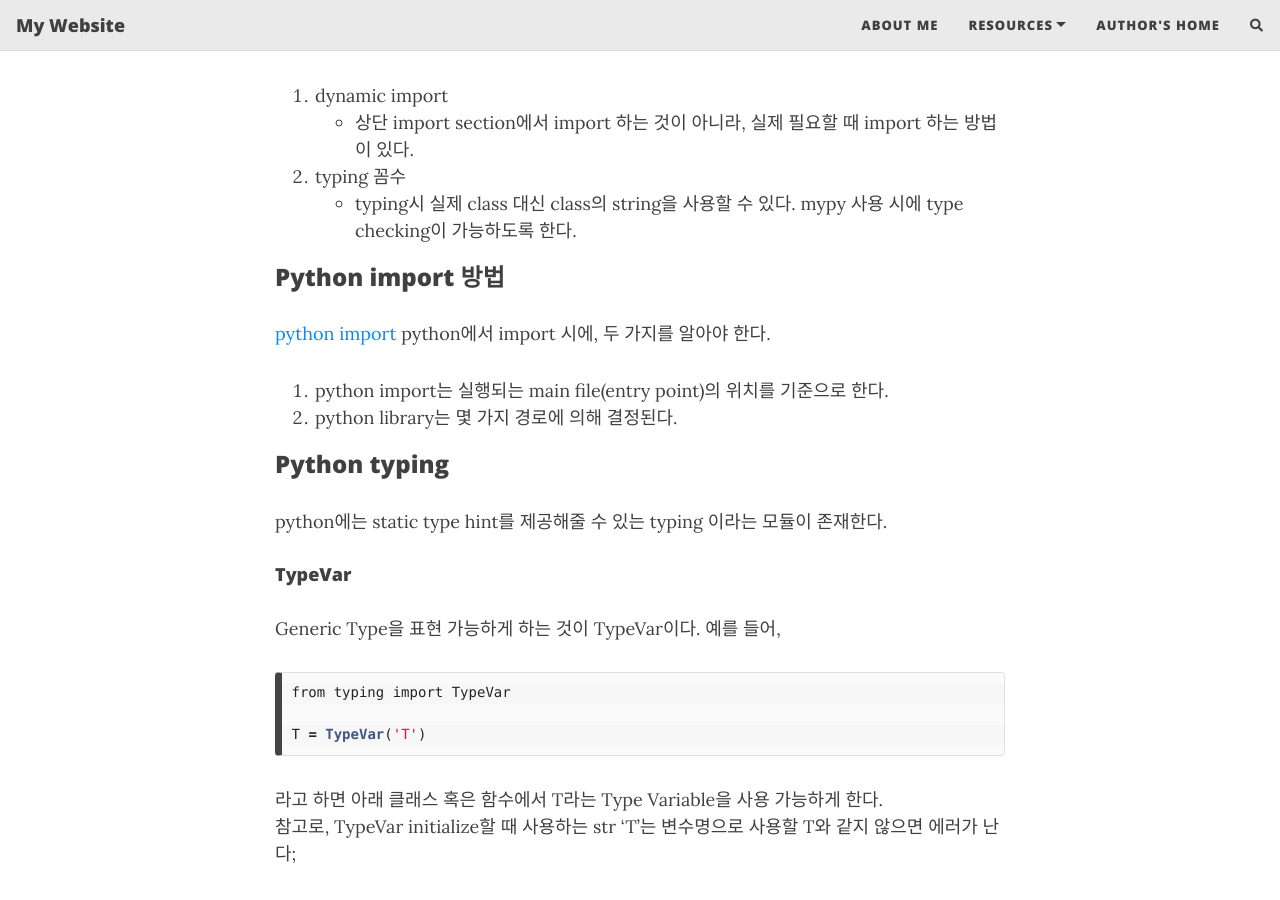
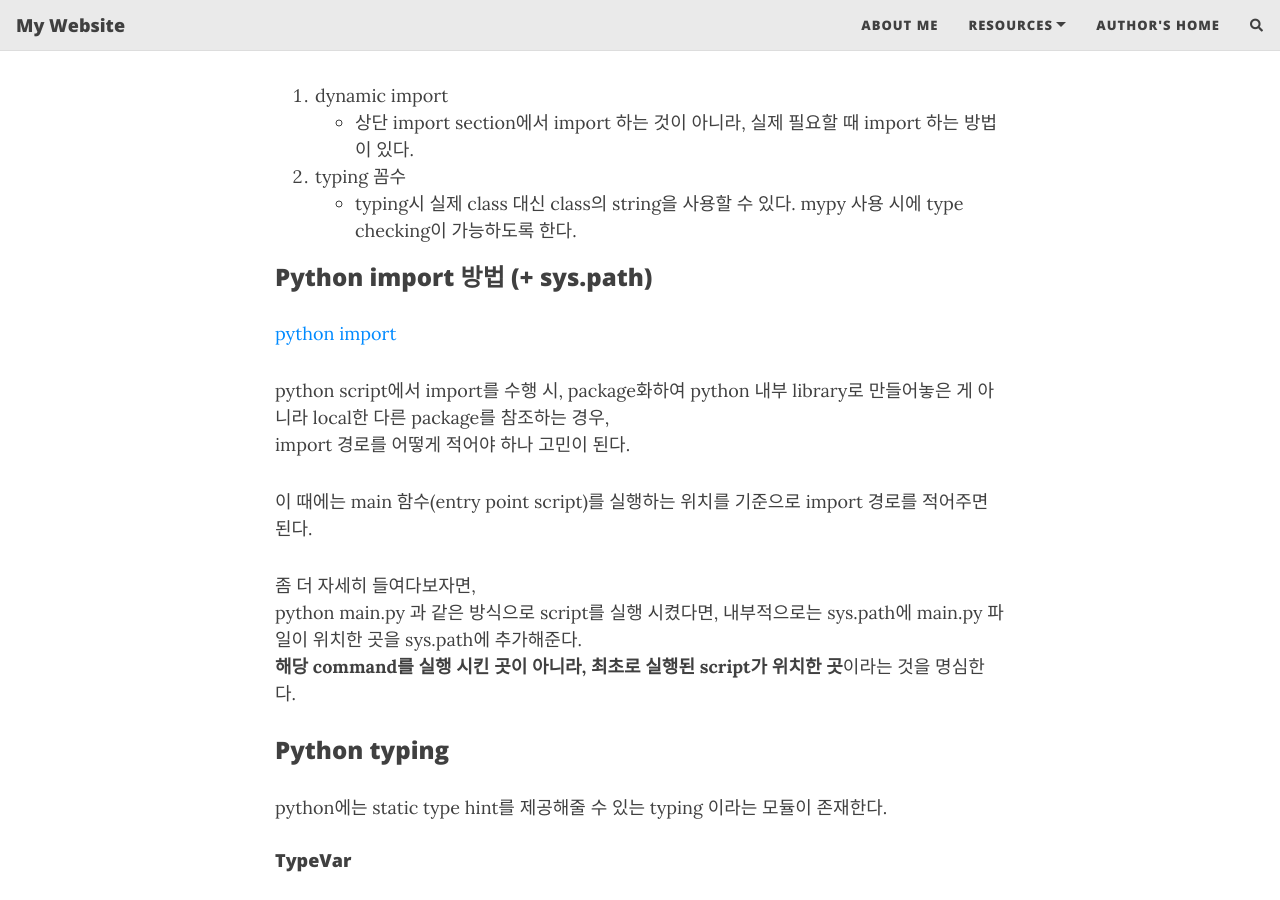
Before and after one commit to daegeunhaha/daegeunhaha.github.io, a Jekyll site: the page built from _posts/2023-01-25-python-tips.md, in a window 1280 px wide and 900 px high, scrolled down 444 px. Built offline with Jekyll 4.4.1, drawn with Linux system fonts in a browser that asks for light colours; nearby versions of some CDN libraries; comment, search, counter and statistics services are not loaded.

Commit message:
fix post about python tips

```diff
--- a/_posts/2023-01-25-python-tips.md
+++ b/_posts/2023-01-25-python-tips.md
@@ -19,13 +19,18 @@ python 코드를 짜다보면 typing 때문이건, 그냥이건 circular import
 2. typing 꼼수
     * typing시 실제 class 대신 class의 string을 사용할 수 있다. mypy 사용 시에 type checking이 가능하도록 한다.
 
-### Python import 방법
+### Python import 방법 (+ sys.path)
 
 [python import](https://jins-sw.tistory.com/17)
-python에서 import 시에, 두 가지를 알아야 한다.
 
-1. python import는 실행되는 main file(entry point)의 위치를 기준으로 한다.
-2. python library는 몇 가지 경로에 의해 결정된다.
+python script에서 import를 수행 시, package화하여 python 내부 library로 만들어놓은 게 아니라 local한 다른 package를 참조하는 경우,
+import 경로를 어떻게 적어야 하나 고민이 된다.
+
+이 때에는 main 함수(entry point script)를 실행하는 위치를 기준으로 import 경로를 적어주면 된다.
+
+좀 더 자세히 들여다보자면,
+python main.py 과 같은 방식으로 script를 실행 시켰다면, 내부적으로는 sys.path에 main.py 파일이 위치한 곳을 sys.path에 추가해준다.
+**해당 command를 실행 시킨 곳이 아니라, 최초로 실행된 script가 위치한 곳**이라는 것을 명심한다.
 
 ### Python typing
 
```
Also changed, not shown: _posts/2023-02-18-pytest-fixture.md (added, +7 -0 lines).
